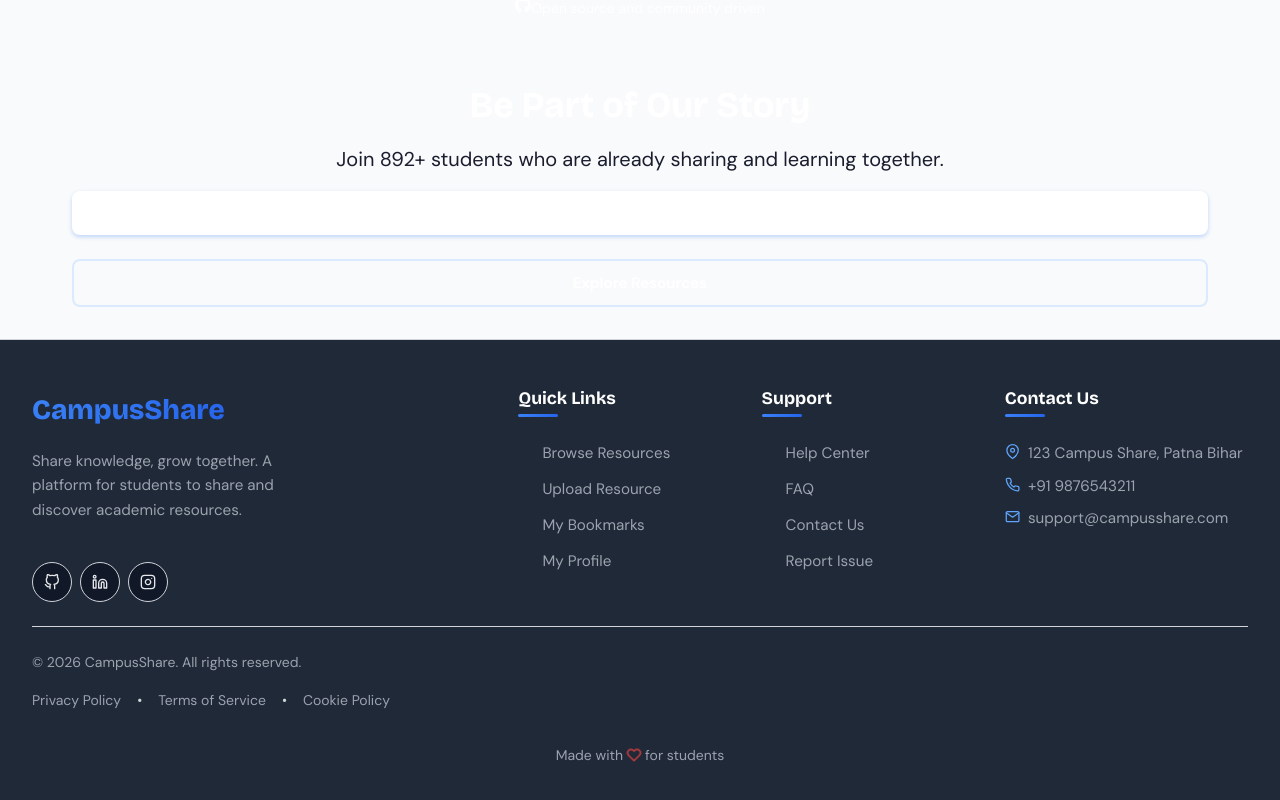
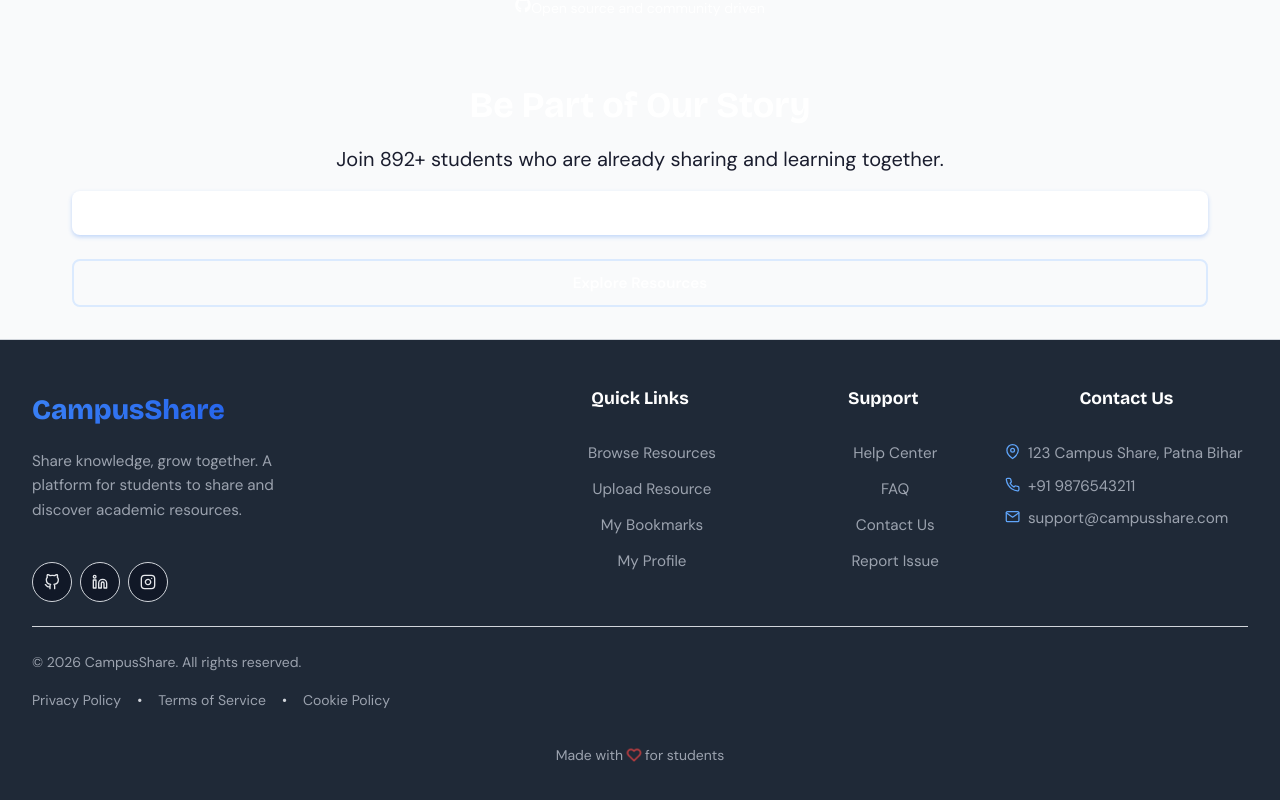
Before and after one commit to rajhemant076/campusshare-frontend, a React (Vite) app: page /about in a window 1280 px wide. Shown: the part 9853-10653 px from the top of the page. Built offline with nearby package versions, Linux system fonts and the light colour scheme; no server answers.

Commit message:
footer fixed

```diff
--- a/src/App.css
+++ b/src/App.css
@@ -1773,6 +1773,7 @@ input[type="file"].form-input::file-selector-button:hover {
 .footer-top{
   display: flex;
   flex-wrap: wrap;
+  /* gap: 2vh; */
 }
 
 .footer-logo span {
@@ -1826,7 +1827,7 @@ input[type="file"].form-input::file-selector-button:hover {
   padding-bottom: var(--spacing-sm);
 }
 
-.footer-title::after {
+/* .footer-title::after {
   content: '';
   position: absolute;
   bottom: 0;
@@ -1835,12 +1836,13 @@ input[type="file"].form-input::file-selector-button:hover {
   height: 3px;
   background: var(--primary-gradient);
   border-radius: var(--radius-full);
-}
+} */
 
 .footer-links,
 .footer-contact {
   flex: 1;
   min-width: 160px;
+  text-align: center;
 }
 
 .footer-links ul,
@@ -2931,8 +2933,16 @@ input[type="file"].form-input::file-selector-button:hover {
 
   .footer-brand {
     min-width: 200px;
-
-  }
+    /* text-align: center; */
+
+  }
+
+  .footer-bottom {
+    flex-direction: column;
+    text-align: center;
+  }
+}
+@media(max-width:990px){
   .footer-top{
     flex-direction: column;
     justify-content: center;
@@ -2940,10 +2950,7 @@ input[type="file"].form-input::file-selector-button:hover {
     align-items: center;
     gap: 2vh;
   }
-  .footer-bottom {
-    flex-direction: column;
-    text-align: center;
-  }
+
 }
 
 /* Tablet Landscape */
```
